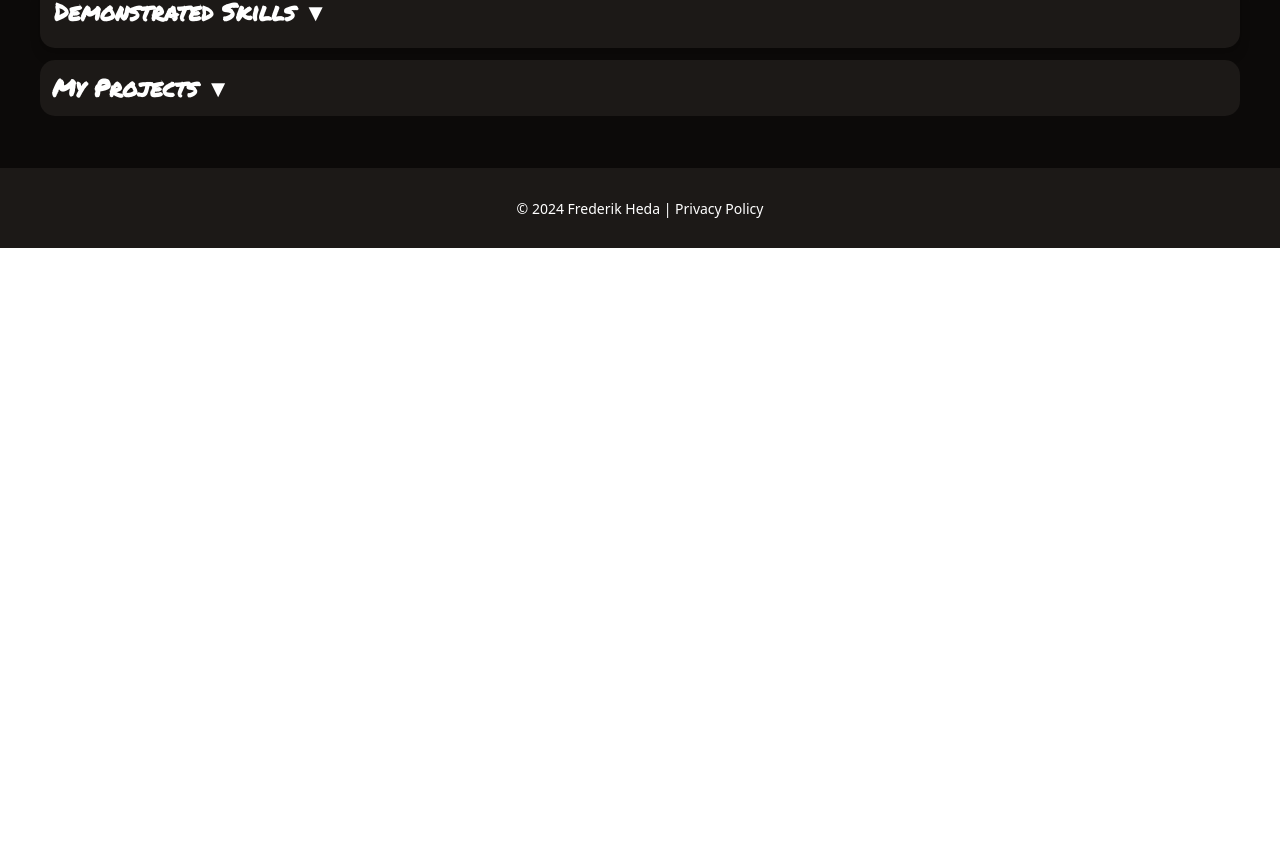
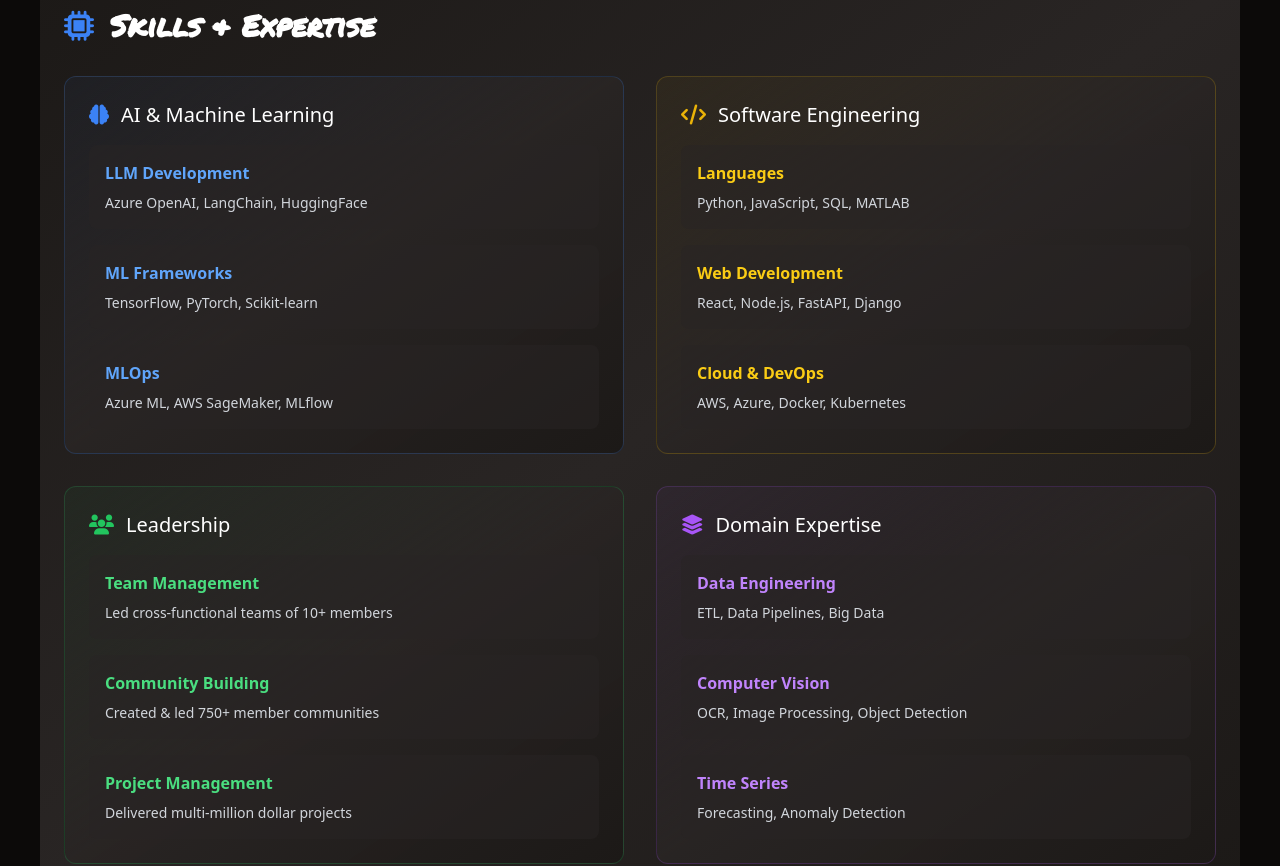
Before and after one commit to Fredheda/Portfolio, a React (Vite) app in the folder frontend/: page / in a window 1280 px wide. Shown: the part 1718-2584 px from the top of the page. Before the commit the page ends 1966 px from the top, so only its background shows below. Built offline with nearby package versions, Linux system fonts and the light colour scheme.

Commit message:
rework skills section

```diff
--- a/frontend/src/components/About.jsx
+++ b/frontend/src/components/About.jsx
@@ -245,55 +245,136 @@
 
       <section
         id="skills"
-        className="bg-stone-900 py-4 px-2.5 rounded-[15px] shadow-lg w-full max-w-[1200px] mx-auto mt-2.5 text-center font-montserrat flex flex-col"
+        className="bg-gradient-to-br from-stone-900 via-stone-800 to-stone-900 py-8 px-6 rounded-[15px] w-full max-w-[1200px] mx-auto mb-2.5 font-montserrat relative overflow-hidden"
       >
-          <ExpandableBox title="Demonstrated Skills" className="font-permanent-marker text-2xl text-left text-white font-semibold">
-          <div className="text-left text-white mt-2.5">
-          <ExpandableBox
-            title="Machine Learning Engineering"
-            className="text-xl text-left text-white font-semibold"
-            details={[
-              '🔬 ML Development: TensorFlow, PyTorch, Scikit-learn | Deployed enterprise-grade ML models, e.g. demand forecasting, anomaly detection & clustering.',
-              '📊 Data Engineering: Built scalable data pipelines, e.g. for document processing and OCR',
-              '🔄 MLOps: Implemented CI/CD pipelines with Azure DevOps, AWS Codecommit & Sagemaker Pipelines for automated model training and deployment',
-              '📈 Time Series & Statistics: Developed forecasting models using ARIMA, Prophet, and custom deep learning architectures'
-            ]}
-          />
+        <div className="relative">
+          <h2 className="font-permanent-marker text-3xl text-left text-white mb-8 font-semibold flex items-center">
+            <i className="fas fa-microchip mr-4 text-blue-500"></i>
+            Skills & Expertise
+          </h2>
 
-          <ExpandableBox
-            title="Generative AI"
-            className="text-xl text-left text-white font-semibold"
-            details={[
-              '🤖 LLM Development: Azure OpenAI, LangChain, HuggingFace | Built enterprise-grade GenAI applications that deliver multi-million dollar value',
-              '🔍 RAG Systems: Developed production RAG solutions using custom retrieval systems',
-              '📚 Model Fine-tuning: Implemented LoRA and PEFT techniques for domain-specific LLM adaptation',
-              '🛠️ GenAI Tools: Created evaluation frameworks and productioned them as a reusable (internal) PIP library'
-            ]}
-          />
+          <div className="grid grid-cols-1 md:grid-cols-2 gap-8">
+            {/* AI & ML */}
+            <div className="group bg-gradient-to-br from-blue-500/5 via-stone-800/95 to-stone-900 p-6 rounded-xl border border-blue-500/20 hover:border-blue-500/50 transition-all duration-500 hover:scale-[1.02] hover:shadow-[0_0_30px_rgba(59,130,246,0.15)]">
+              <h3 className="text-xl text-white mb-4 flex items-center">
+                <i className="fas fa-brain text-blue-500 mr-3 group-hover:scale-110 transition-transform duration-300"></i>
+                AI & Machine Learning
+              </h3>
+              <div className="space-y-4">
+                <div className="bg-stone-800/50 p-4 rounded-lg transform transition-transform hover:translate-x-1 hover:bg-stone-800/70">
+                  <div className="flex justify-between items-center mb-2">
+                    <p className="text-blue-400 font-semibold">LLM Development</p>
+                  </div>
+                  <p className="text-gray-300 text-sm">Azure OpenAI, LangChain, HuggingFace</p>
+                </div>
 
-          <ExpandableBox
-            title="Software Engineering"
-            className="text-xl text-left text-white font-semibold"
-            details={[
-              '☁️ Cloud Architecture: Designed and implemented solutions using AWS and Azure cloud services',
-              '🏗️ Infrastructure: Experienced in Docker, Kubernetes, and cloud-native application development',
-              '💻 Programming: Python, SQL, Matlab, JavaScript, React | Built full-stack applications and REST APIs',
-              '🔐 Best Practices: Test-driven development, code review, documentation, and agile methodologies'
-            ]}
-          />
+                <div className="bg-stone-800/50 p-4 rounded-lg transform transition-transform hover:translate-x-1 hover:bg-stone-800/70">
+                  <div className="flex justify-between items-center mb-2">
+                    <p className="text-blue-400 font-semibold">ML Frameworks</p>
+                  </div>
+                  <p className="text-gray-300 text-sm">TensorFlow, PyTorch, Scikit-learn</p>
+                </div>
 
-          <ExpandableBox
-            title="Leadership"
-            className="text-xl text-left text-white font-semibold"
-            details={[
-              '👥 Team Leadership: Led cross-discipline teams of data scientists, engineers and developers in delivering data & analytics solutions',
-              '🎯 Project Management: Managed end-to-end ML projects from conception to production deployment',
-              '🤝 Stakeholder Management: Collaborated with senior business leaders to align technical solutions with business objectives',
-              '📚 Knowledge Sharing: Created and led internal communities of practice with more than 750 members'
-            ]}
-          />
+                <div className="bg-stone-800/50 p-4 rounded-lg transform transition-transform hover:translate-x-1 hover:bg-stone-800/70">
+                  <div className="flex justify-between items-center mb-2">
+                    <p className="text-blue-400 font-semibold">MLOps</p>
+                  </div>
+                  <p className="text-gray-300 text-sm">Azure ML, AWS SageMaker, MLflow</p>
+                </div>
+              </div>
+            </div>
+
+            {/* Software Engineering */}
+            <div className="group bg-gradient-to-br from-yellow-500/5 via-stone-800/95 to-stone-900 p-6 rounded-xl border border-yellow-500/20 hover:border-yellow-500/50 transition-all duration-500 hover:scale-[1.02] hover:shadow-[0_0_30px_rgba(234,179,8,0.15)]">
+              <h3 className="text-xl text-white mb-4 flex items-center">
+                <i className="fas fa-code text-yellow-500 mr-3 group-hover:scale-110 transition-transform duration-300"></i>
+                Software Engineering
+              </h3>
+              <div className="space-y-4">
+                <div className="bg-stone-800/50 p-4 rounded-lg transform transition-transform hover:translate-x-1 hover:bg-stone-800/70">
+                  <div className="flex justify-between items-center mb-2">
+                    <p className="text-yellow-400 font-semibold">Languages</p>
+                  </div>
+                  <p className="text-gray-300 text-sm">Python, JavaScript, SQL, MATLAB</p>
+                </div>
+
+                <div className="bg-stone-800/50 p-4 rounded-lg transform transition-transform hover:translate-x-1 hover:bg-stone-800/70">
+                  <div className="flex justify-between items-center mb-2">
+                    <p className="text-yellow-400 font-semibold">Web Development</p>
+                  </div>
+                  <p className="text-gray-300 text-sm">React, Node.js, FastAPI, Django</p>
+                </div>
+
+                <div className="bg-stone-800/50 p-4 rounded-lg transform transition-transform hover:translate-x-1 hover:bg-stone-800/70">
+                  <div className="flex justify-between items-center mb-2">
+                    <p className="text-yellow-400 font-semibold">Cloud & DevOps</p>
+                  </div>
+                  <p className="text-gray-300 text-sm">AWS, Azure, Docker, Kubernetes</p>
+                </div>
+              </div>
+            </div>
+
+            {/* Leadership */}
+            <div className="group bg-gradient-to-br from-green-500/5 via-stone-800/95 to-stone-900 p-6 rounded-xl border border-green-500/20 hover:border-green-500/50 transition-all duration-500 hover:scale-[1.02] hover:shadow-[0_0_30px_rgba(34,197,94,0.15)]">
+              <h3 className="text-xl text-white mb-4 flex items-center">
+                <i className="fas fa-users text-green-500 mr-3 group-hover:scale-110 transition-transform duration-300"></i>
+                Leadership
+              </h3>
+              <div className="space-y-4">
+                <div className="bg-stone-800/50 p-4 rounded-lg transform transition-transform hover:translate-x-1 hover:bg-stone-800/70">
+                  <div className="flex justify-between items-center mb-2">
+                    <p className="text-green-400 font-semibold">Team Management</p>
+                  </div>
+                  <p className="text-gray-300 text-sm">Led cross-functional teams of 10+ members</p>
+                </div>
+
+                <div className="bg-stone-800/50 p-4 rounded-lg transform transition-transform hover:translate-x-1 hover:bg-stone-800/70">
+                  <div className="flex justify-between items-center mb-2">
+                    <p className="text-green-400 font-semibold">Community Building</p>
+                  </div>
+                  <p className="text-gray-300 text-sm">Created & led 750+ member communities</p>
+                </div>
+
+                <div className="bg-stone-800/50 p-4 rounded-lg transform transition-transform hover:translate-x-1 hover:bg-stone-800/70">
+                  <div className="flex justify-between items-center mb-2">
+                    <p className="text-green-400 font-semibold">Project Management</p>
+                  </div>
+                  <p className="text-gray-300 text-sm">Delivered multi-million dollar projects</p>
+                </div>
+              </div>
+            </div>
+
+            {/* Domain Expertise */}
+            <div className="group bg-gradient-to-br from-purple-500/5 via-stone-800/95 to-stone-900 p-6 rounded-xl border border-purple-500/20 hover:border-purple-500/50 transition-all duration-500 hover:scale-[1.02] hover:shadow-[0_0_30px_rgba(168,85,247,0.15)]">
+              <h3 className="text-xl text-white mb-4 flex items-center">
+                <i className="fas fa-layer-group text-purple-500 mr-3 group-hover:scale-110 transition-transform duration-300"></i>
+                Domain Expertise
+              </h3>
+              <div className="space-y-4">
+                <div className="bg-stone-800/50 p-4 rounded-lg transform transition-transform hover:translate-x-1 hover:bg-stone-800/70">
+                  <div className="flex justify-between items-center mb-2">
+                    <p className="text-purple-400 font-semibold">Data Engineering</p>
+                  </div>
+                  <p className="text-gray-300 text-sm">ETL, Data Pipelines, Big Data</p>
+                </div>
+
+                <div className="bg-stone-800/50 p-4 rounded-lg transform transition-transform hover:translate-x-1 hover:bg-stone-800/70">
+                  <div className="flex justify-between items-center mb-2">
+                    <p className="text-purple-400 font-semibold">Computer Vision</p>
+                  </div>
+                  <p className="text-gray-300 text-sm">OCR, Image Processing, Object Detection</p>
+                </div>
+
+                <div className="bg-stone-800/50 p-4 rounded-lg transform transition-transform hover:translate-x-1 hover:bg-stone-800/70">
+                  <div className="flex justify-between items-center mb-2">
+                    <p className="text-purple-400 font-semibold">Time Series</p>
+                  </div>
+                  <p className="text-gray-300 text-sm">Forecasting, Anomaly Detection</p>
+                </div>
+              </div>
+            </div>
           </div>
-        </ExpandableBox>
+        </div>
       </section>
     </>
   );
```
